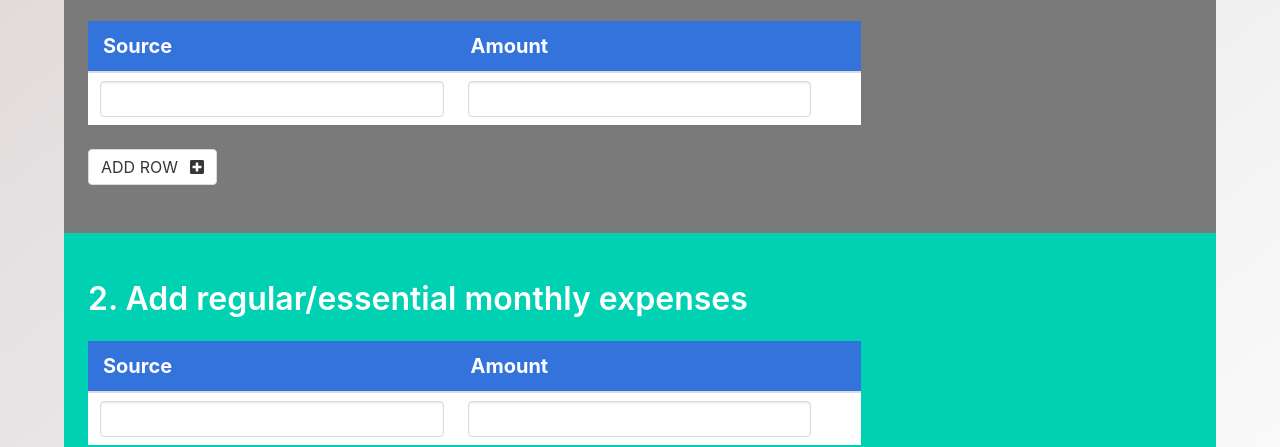
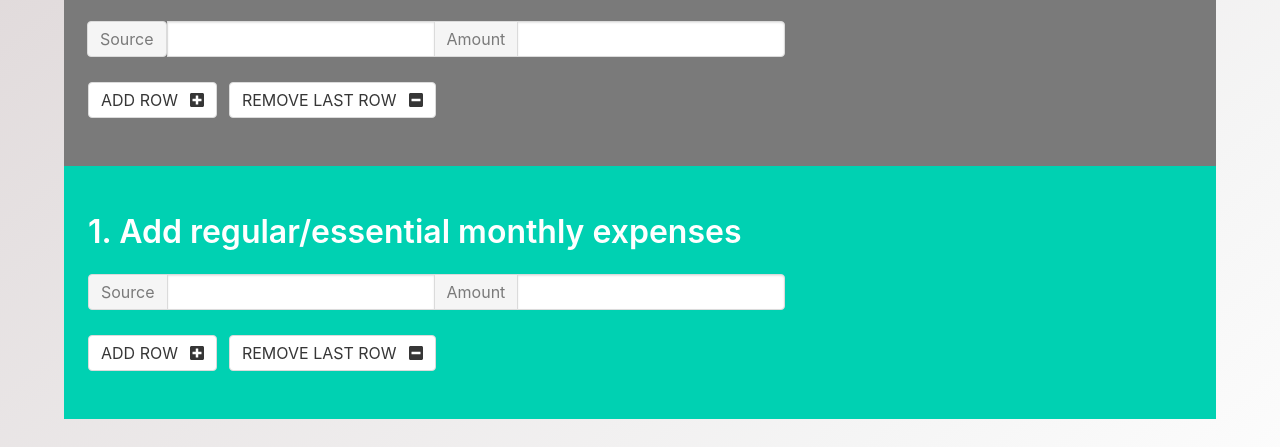
Before and after one commit to AdamJDuggan/abacus-express, a website: page public/setup.html in a window 1280 px wide. Shown: the part 537-984 px from the top of the page. Drawn offline with nearby package versions, Linux system fonts and the light colour scheme.

Commit message:
updated layout of setup page with form for each i/e row. Add btn working ut not delete

```diff
--- a/auth/router.js
+++ b/auth/router.js
@@ -27,6 +27,7 @@ router.use(bodyParser.json());
 // The user provides a username and password to login
 router.post('/login', localAuth, (req, res) => {
   const authToken = createAuthToken(req.user.serialize());
+  console.log("landed in auth router" + authToken)
   res.json({authToken});
 });
 
--- a/public/setup.html
+++ b/public/setup.html
@@ -33,63 +33,72 @@
         <div class="hero-body">
         <div class="container">
         <h1 class="title has-text-white">1. Add sources of monthly income</h1>
-<table class="table is-hoverable has-text-centered">
-<thead class="is-size-5 has-background-link">
-<th class="has-text-white">Source</th>
-<th class="has-text-white">Amount</th>
-<th></th>
-</thead>
-<tbody id="incomeTableBody">
-<tr class="">
-<th  ><input type="text" class="input incomeSource"></th>
-<th  ><input type="number" class="input incomeAmount"></th>
-</tr>
+        <section id="incomeRowWrapper">
 
+        <form class="incomeRow">
+        <div class="field-is-grouped">
+        <div class="field has-addons">
+        <p class="control"></p><a class="button is-static">Source</a></p>
+        <p class="control"><input class="input incomeSource" type="text"></p>
+        <p class="control"><a class="button is-static">Amount</a></p>
+        <p class="control"><input class="input incomeAmount" type="number"></p>
+        </div>
+        </div>
+        </form>
 
-</tbody>
-</table>
-
-<div class="field">
+        </section>
+        <div class="field is-grouped">
         <div class="control">
         <button id="addIncomeTableRowBtn" class="button is-inverted is-outlined">
         <p class="addBtn">ADD ROW</p><br>
         <i class="fas fa-plus-square"></i>
         </button>
         </div>
+        <p class="control">
+        <button id="removeIncomeTableRowBtn" class="button is-inverted is-outlined">
+        <p class="addBtn">REMOVE LAST ROW</p><br>
+        <i class="fas fa-minus-square"></i>
+        </button>
+        </p>
         </div>
 
         </div>
         </div>
         </section>
 
-
-<section class="hero is-primary">
+        <!-- ADD EXPENSES SECTION -->
+        <section class="hero is-primary has-text-white">
         <div class="hero-body">
         <div class="container">
-<h1 class="title">2. Add regular/essential monthly expenses</h1>
-<table class="table is-hoverable has-text-centered">
-<thead class="is-size-5 has-background-link">
-<th class="has-text-white">Source</th>
-<th class="has-text-white">Amount</th>
-<th></th>
-</thead>
-<tbody id="expenditureTableBody">
-<tr class="is-striped is-bordered">
-<th><input type="text" class="input expenseSource"></th>
-<th><input type="number" class="input expenseAmount"></th>
-</tr>
+        <h1 class="title has-text-white">1. Add regular/essential monthly expenses</h1>
+        <section id="expenditureRowWrapper">
 
+        <form class="expenseRow">
+        <div class="field-is-grouped">
+        <div class="field has-addons">
+        <p class="control"><a class="button is-static">Source</a></p>
+        <p class="control"><input class="input expenseSource" type="text"></p>
+        <p class="control"><a class="button is-static">Amount</a></p>
+        <p class="control"><input class="input expenseAmount" type="number"></p>
+        </div>
+        </div>
+        </form>
 
-</tbody>
-</table>
+        </section>
 
-<div class="field">
+        <div class="field is-grouped">
         <div class="control">
-<button id="addExpenditureTableRowBtn" class="button is-inverted is-outlined">
+        <button id="addExpenseTableRowBtn" class="button is-inverted is-outlined">
         <p class="addBtn">ADD ROW</p><br>
         <i class="fas fa-plus-square"></i>
         </button>
         </div>
+        <p class="control">
+        <button id="removeExpenseTableRowBtn" class="button is-inverted is-outlined">
+        <p class="addBtn">REMOVE LAST ROW</p><br>
+        <i class="fas fa-minus-square"></i>
+        </button>
+        </p>
         </div>
 
 
--- a/public/setup.js
+++ b/public/setup.js
@@ -5,29 +5,42 @@
 
 // ADD ROWS TO INCOME  TABLE (WHICH ARE PASSED IN AS ARGUMENTS IN initilize FUNCTION)
 function addRowToSetupIncome(btn, table){
-    $(btn).on('click', event => {
+    $('#addIncomeTableRowBtn').on('click', event => {
         event.preventDefault();
-        $(table).append(
-            `<tr>
-            <th><input type="text" class="input incomeSource"></th>
-            <th><input type="number" class="input incomeAmount"></th>
-            </tr>`
+        $('#incomeRowWrapper').append(
+            `<form class="incomeRow">
+            <div class="field-is-grouped">
+            <div class="field has-addons">
+            <p class="control"></p><a class="button is-static">Source</a></p>
+            <p class="control"><input class="input incomeSource" type="text"></p>
+            <p class="control"><a class="button is-static">Amount</a></p>
+            <p class="control"><input class="input incomeAmount" type="number"></p>
+            </div>
+            </div>
+            </form>`
         )
     })
 }
 
 // ADD ROW TO SETUP ACCOUNT EXPENSES TABLE
-function addRowToSetupExpense(btn, table){
-    $(btn).on('click', event => {
+function addRowToSetupExpense(){
+    $('#addExpenseTableRowBtn').on('click', event => {
         event.preventDefault();
-        $(table).append(
-            `<tr>
-            <th><input type="text" class="input expenseSource"></th>
-            <th><input type="number" class="input expenseAmount"></th>
-            </tr>`
+        $('#expenditureRowWrapper').append(
+            `<form class="incomeRow">
+            <div class="field-is-grouped">
+            <div class="field has-addons">
+            <p class="control"></p><a class="button is-static">Source</a></p>
+            <p class="control"><input class="input expenseSource" type="text"></p>
+            <p class="control"><a class="button is-static">Amount</a></p>
+            <p class="control"><input class="input expenseAmount" type="number"></p>
+            </div>
+            </div>
+            </form>`
         )
     })
 }
+
 
 // SETUP PAGE REMOVE ROW WITH TRASH ICON FROM INCOME AND EXPENDITURE TABLE
 function removeRowFromSetupTable(btn, table){
@@ -127,7 +140,6 @@ function setGoalAndSubmit(){
                 return response.json()
             })
             .catch(err => console.error('Error:', err));
-
     })
 }
 
--- a/public/style.css
+++ b/public/style.css
@@ -31,6 +31,12 @@ input{max-width: 200px;}
 
 #incomeSourceInput{margin-right: 15px;}
 
+#addIncomeTableRowBtn,
+#removeIncomeTableRowBtn,
+#addExpenseTableRowBtn,
+#removeExpenseTableRowBtn
+{margin-top: 25px;}
+
 .loginSummaryBtn{min-width: 100px; margin: 10px; padding: 5px;}
 
 #loginBudgetGoalheading{margin-bottom: 30px;}
```
Also changed, not shown: public/index.js (+4 -3 lines). Lines whose indentation alone changed are shown as unchanged.
